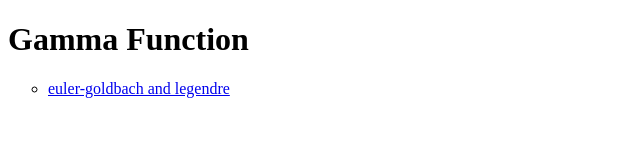
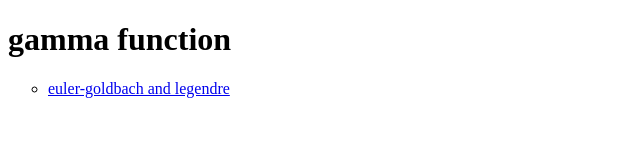
Before and after one commit to danrotsy/danrotsy.github.io, a plain HTML site: page real_analysis/gamma/index.html in a window 1280 px wide. Shown: the whole page, without its empty margins (0-640 px from the left). Drawn offline with Linux system fonts and the light colour scheme.

Commit message:
made Gamma Function lower case

```diff
--- a/real_analysis/gamma/index.html
+++ b/real_analysis/gamma/index.html
@@ -15,7 +15,7 @@
 <body>
 
   <header role="banner">
-    <h1>Gamma Function</h1>
+    <h1>gamma function</h1>
   </header>
 
   <ul style="list-style-type:circle">
```
